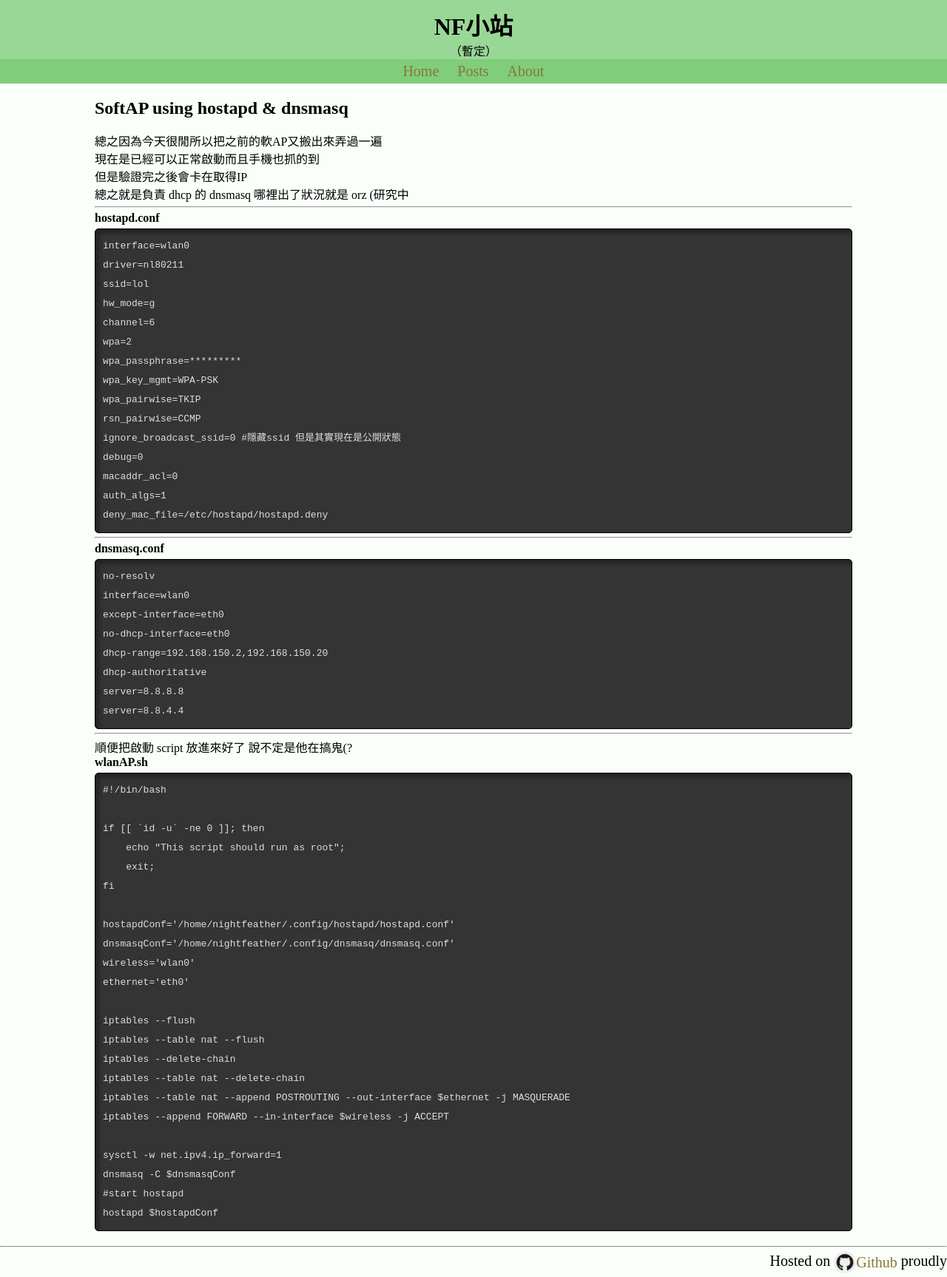
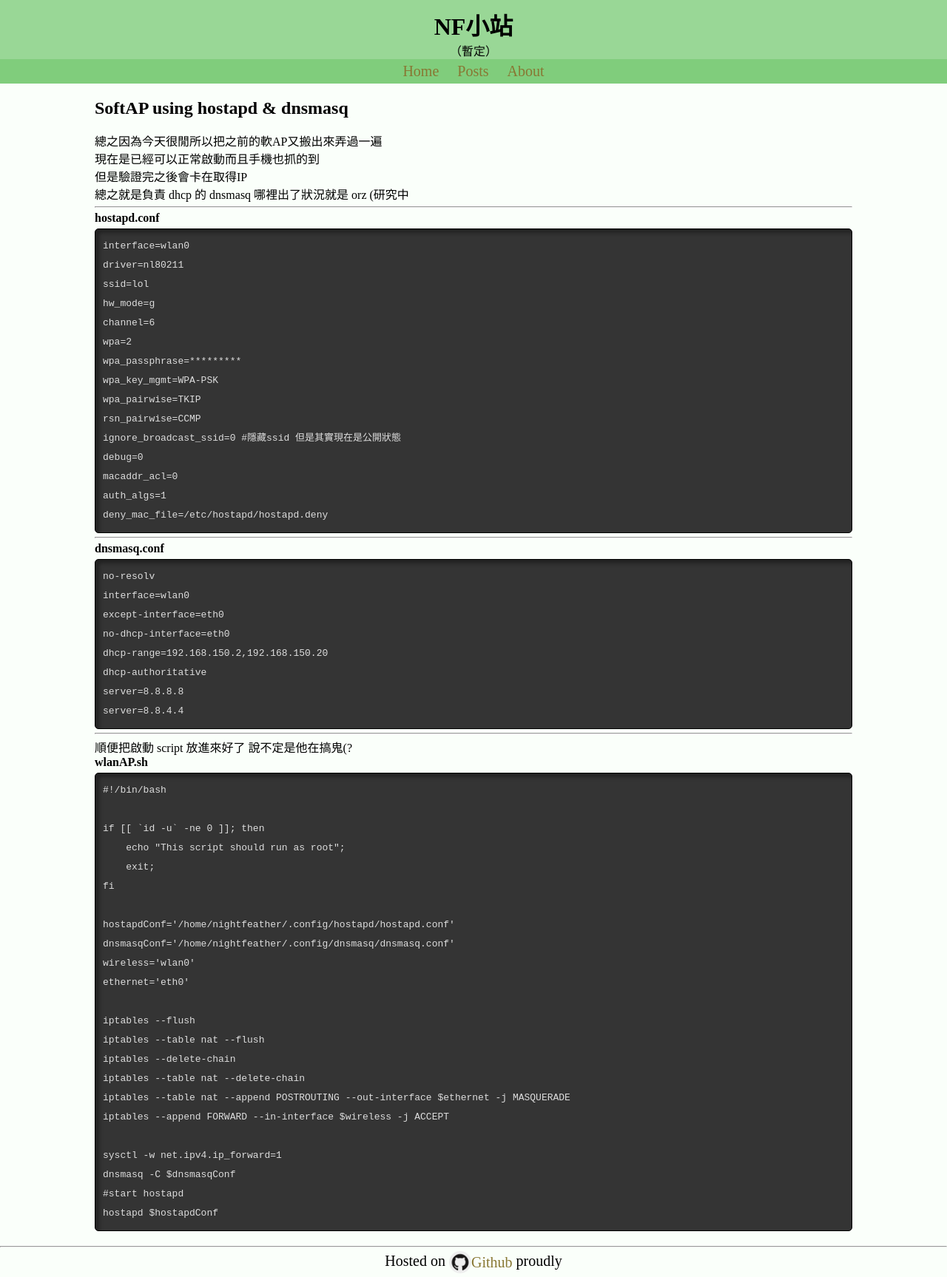
Before and after one commit to NightFeather/nightfeather.github.com, a Jekyll site: the page built from _posts/2014-02-09-linux-softap.md, in a window 1280 px wide. Shown: the whole page at 74% size. Built offline with Jekyll 4.4.1, drawn with Linux system fonts in a browser that asks for light colours; Markdown is read by kramdown in place of the engine named in the settings.

```diff
--- a/assets/css/footer.css
+++ b/assets/css/footer.css
@@ -1,18 +1,14 @@
-
 #footer {
-    margin-top: 5px;
-    text-align: right;
-    font-size: 20px;
-}
+  margin: 5px;
+  text-align: center;
+  font-size: 20px; }
 
 .linkGitHub * {
-    vertical-align: middle;
-    font-size: 20px;
-}
+  vertical-align: middle;
+  font-size: 20px; }
 
 .linkGitHub img {
-    height: 30px;
-    width: 30px;
-    -webkit-border-radius: 50%;
-    border-radius: 50%;
-}
+  height: 30px;
+  width: 30px;
+  -webkit-border-radius: 50%;
+  border-radius: 50%; }
--- a/assets/css/general.css
+++ b/assets/css/general.css
@@ -2,26 +2,18 @@ html,
 body,
 div,
 * {
-    margin: 0;
-    padding: 0;
-}
+  margin: 0;
+  padding: 0; }
 
-body { background-color: rgba(250,255,250,1); }
+body {
+  background-color: #fafffa; }
 
 a {
-    text-decoration: none;
-    color: #873;
-}
+  text-decoration: none;
+  color: #873; }
 
-a:visited { color: #645; }
-ul { list-style: none; }
+a:visited {
+  color: #645; }
 
-#main {
-    position: relative;
-    left: 0px;
-    right: 0px;
-    margin: 0 auto;
-    min-height: 300px;
-    width: 80%;
-    padding: 10px 5px;
-}
+ul {
+  list-style: none; }
--- a/assets/css/page.css
+++ b/assets/css/page.css
@@ -1,64 +1,6 @@
-li.header {
-    border-bottom: black 0.5px solid;
-    padding-bottom: 5px;
-    margin-bottom: 5px;
-}
-
-li.header * {
-    text-align: center !important;
-    font-size: 20px !important;
-    font-weight: 800;
-}
-
-.posts { font-size: 20px; }
-
-.posts li {
-    position: relative;
-    height: 25px;
-}
-
-.posts li * {
-    display: inline-block;
-    position: absolute;
-    vertical-align: middle;
-    text-align: center;
-}
-
-.posts li .title{
-    left: 5px;
-    width: 60%;
-}
-
-.posts li .date {
-    right: 5px;
-    width: 40%;
-    line-height: 30px;
-    font-size: 15px;
-}
-
-#repos { font-size: 20px; }
-#repos li { height: 30px; }
-
-#repos li {
-    position: relative;
-    height: 25px;
-}
-
-#repos li * {
-    display: inline-block;
-    position: absolute;
-    vertical-align: middle;
-    text-align: center;
-}
-
-#repos li .repo{
-    left: 5px;
-    width: 60%;
-}
-
-#repos li .update{
-    right: 5px;
-    width: 40%;
-    line-height: 30px;
-    font-size: 15px;
-}
+#main {
+  position: relative;
+  left: 0px;
+  right: 0px;
+  margin: 10px auto;
+  min-height: 300px; }
--- a/assets/css/post.css
+++ b/assets/css/post.css
@@ -1,6 +1,14 @@
+#main {
+  position: relative;
+  left: 0px;
+  right: 0px;
+  margin: 0 auto;
+  min-height: 300px;
+  width: 80%;
+  padding: 10px 5px; }
+
 hr {
-    margin: 5px 0px;
-}
+  margin: 5px 0px; }
 
 pre {
   margin: 5px 0px;
@@ -9,6 +17,5 @@ pre {
   color: #ddd;
   padding: 10px;
   box-shadow: inset 5px 5px 5px #222;
-    border:#000 0.5px solid;
-    line-height: 2em;
-}
+  border: #000 0.5px solid;
+  line-height: 2em; }
--- a/assets/css/simFieldset.css
+++ b/assets/css/simFieldset.css
@@ -41,5 +41,5 @@
     padding: 5px 10px; }
     .fieldset p + ul li {
       width: 100%;
-      padding: 0;
+      padding: 0px;
       text-align: left; }
```
Also changed, not shown: assets/css/header.css (+6 -8 lines), README.md, 1 other file. Lines whose indentation alone changed are shown as unchanged.
